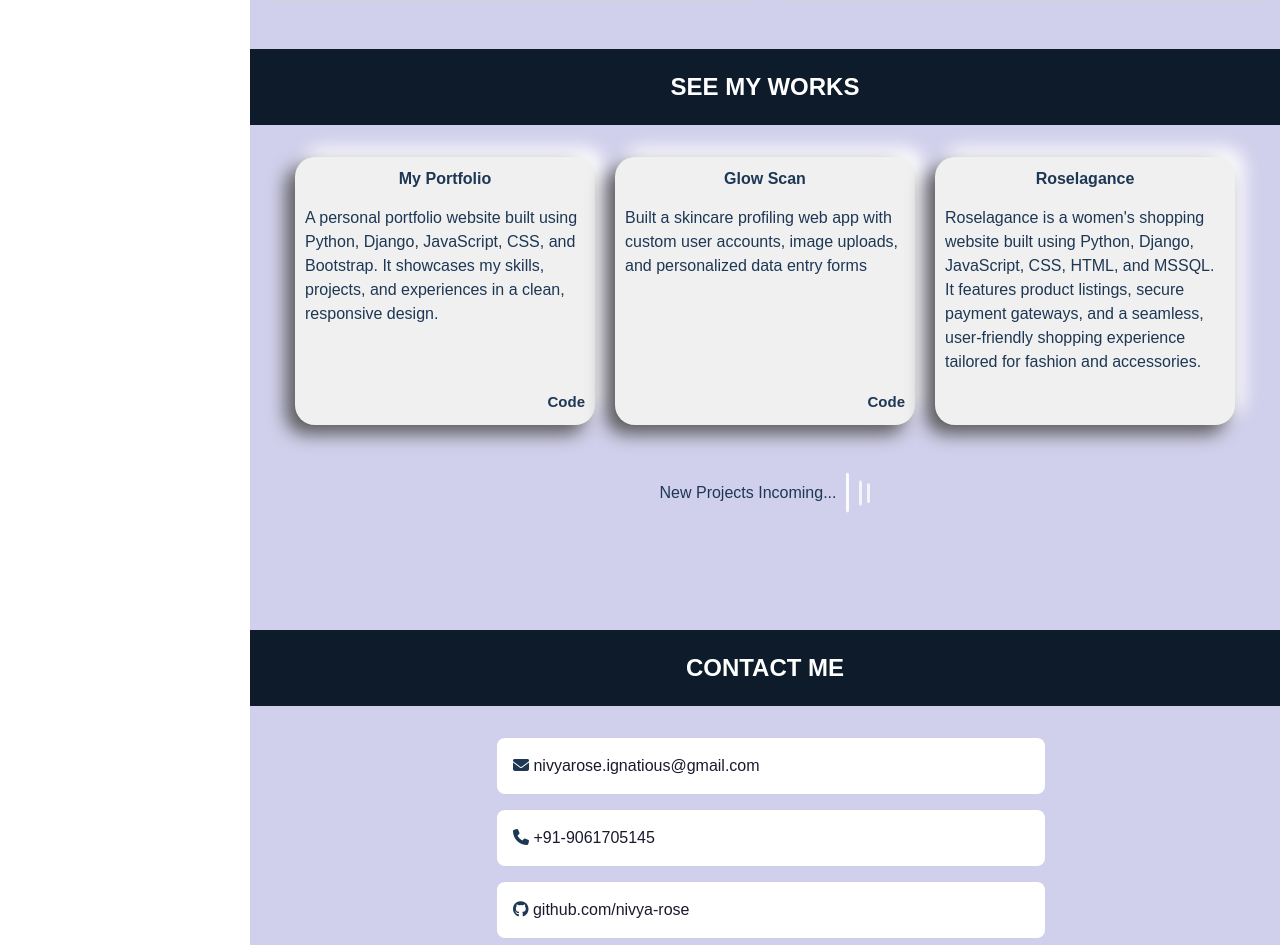
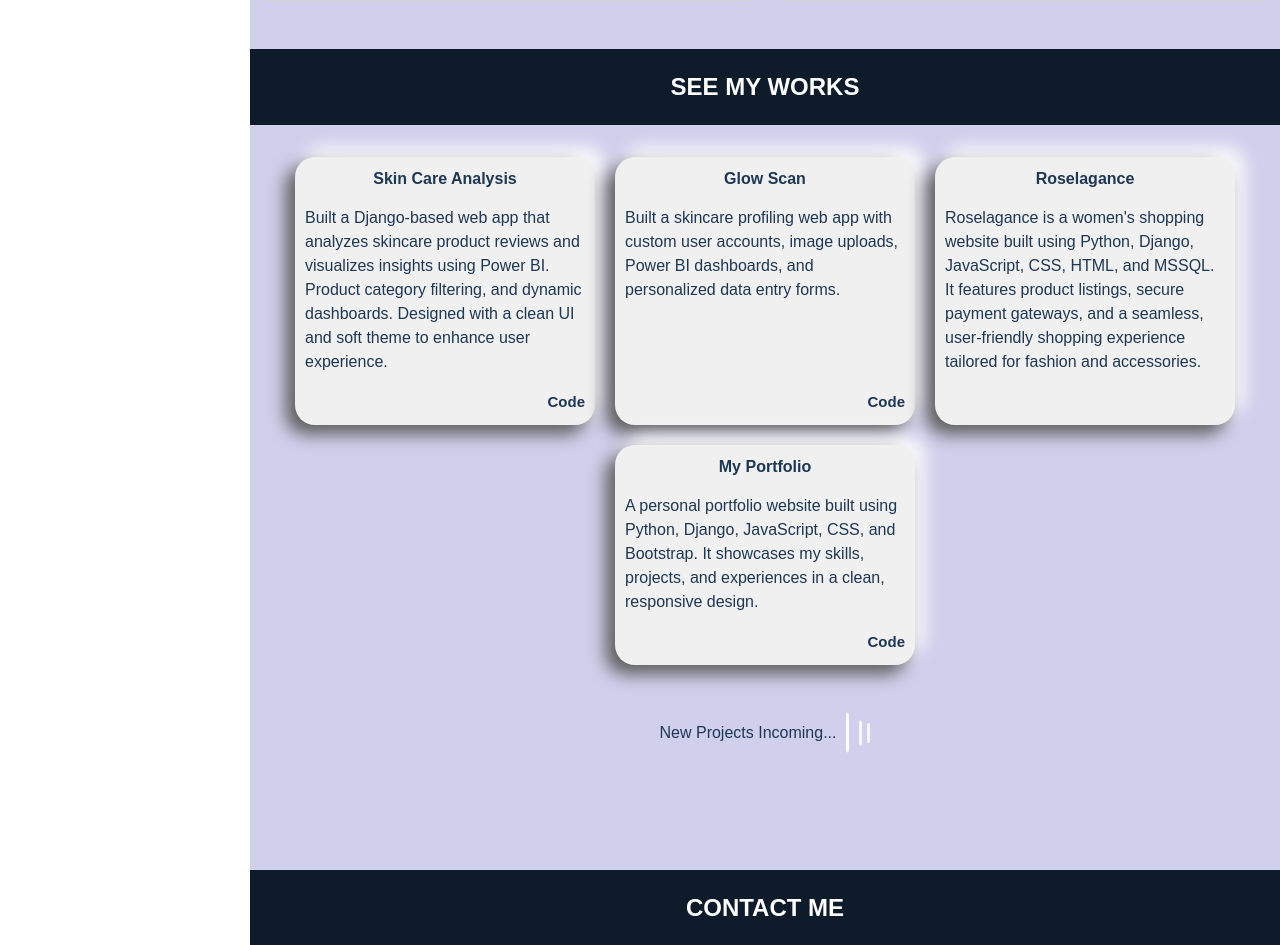
Before and after one commit to nivya-rose/my-portfolio, a Django app: page / in a window 1280 px wide. Shown: the part 2712-3657 px from the top of the page. Run offline with Django 5.2, Linux system fonts and the light colour scheme.

Commit message:
new project added

```diff
--- a/home/templates/base.html
+++ b/home/templates/base.html
@@ -327,47 +327,48 @@
 
       <!-- Projects Container (Flexbox) -->
       <div class="projects-container">
-
-        <!-- Card 1: My Portfolio -->
+       <!-- Card 2: Skin Care Analsysy -->
         <div class="card-project">
           <div class="card__img"></div>
           <div class="card__descr-wrapper">
-            <p class="card__title">My Portfolio</p>
+            <p class="card__title">Skin Care Analysis</p>
             <p class="card__descr">
-              A personal portfolio website built using Python, Django, JavaScript, CSS, and Bootstrap.
-              It showcases my skills, projects, and experiences in a clean, responsive design.
+             Built a Django-based web app that analyzes skincare product reviews and visualizes insights using Power BI.
+             Product category filtering, and dynamic dashboards.
+             Designed with a clean UI and soft theme to enhance user experience.
             </p>
             <div class="card__links">
               <div>
                 <svg xmlns="http://www.w3.org/2000/svg" viewBox="0 0 640 512" class="svg">
                   <!-- External Link Icon -->
                 </svg>
-                <!--a class="link" href="">Preview</a-->
+                <!--a class="link" href="#">Preview</a-->
               </div>
               <div>
                 <svg xmlns="http://www.w3.org/2000/svg" viewBox="0 0 496 512" class="svg">
                   <!-- GitHub Icon -->
                 </svg>
-                <a class="link" href="https://github.com/nivya-rose/my-portfolio" target="_blank">Code</a>
+                <a class="link" href="https://github.com/nivya-rose/skincare_analysis" target="_blank">Code</a>
               </div>
             </div>
           </div>
         </div>
-     <!-- Card 1: My Portfolio -->
+
+ <!-- Card 3: Glow Scan -->
         <div class="card-project">
           <div class="card__img"></div>
           <div class="card__descr-wrapper">
             <p class="card__title">Glow Scan</p>
             <p class="card__descr">
-              Built a skincare profiling web app with custom user accounts,
-              image uploads, and personalized data entry forms
+             Built a skincare profiling web app with custom user accounts,
+      image uploads, Power BI dashboards, and personalized data entry forms.
             </p>
             <div class="card__links">
               <div>
                 <svg xmlns="http://www.w3.org/2000/svg" viewBox="0 0 640 512" class="svg">
                   <!-- External Link Icon -->
                 </svg>
-                <!--a class="link" href="">Preview</a-->
+                <!--a class="link" href="#">Preview</a-->
               </div>
               <div>
                 <svg xmlns="http://www.w3.org/2000/svg" viewBox="0 0 496 512" class="svg">
@@ -379,7 +380,7 @@
           </div>
         </div>
 
-        <!-- Card 3: E-Commerce -->
+    <!-- Card 3: E-Commerce -->
         <div class="card-project">
           <div class="card__img"></div>
           <div class="card__descr-wrapper">
@@ -405,34 +406,34 @@
             </div>
           </div>
         </div>
-
-        <!-- Card 3: MyProject
+   <!-- Card 1: My Portfolio -->
         <div class="card-project">
           <div class="card__img"></div>
           <div class="card__descr-wrapper">
-            <p class="card__title">MyProject</p>
+            <p class="card__title">My Portfolio</p>
             <p class="card__descr">
-              A custom application leveraging RESTful APIs and caching for real-time data processing.
-              Built with Django and PostgreSQL for high performance and scalability.
+              A personal portfolio website built using Python, Django, JavaScript, CSS, and Bootstrap.
+              It showcases my skills, projects, and experiences in a clean, responsive design.
             </p>
             <div class="card__links">
               <div>
                 <svg xmlns="http://www.w3.org/2000/svg" viewBox="0 0 640 512" class="svg">
-
+                  <!-- External Link Icon -->
                 </svg>
-                <a class="link" href="#">Preview</a>
+                <!--a class="link" href="">Preview</a-->
               </div>
               <div>
                 <svg xmlns="http://www.w3.org/2000/svg" viewBox="0 0 496 512" class="svg">
-
+                  <!-- GitHub Icon -->
                 </svg>
-                <a class="link" href="#">Code</a>
+                <a class="link" href="https://github.com/nivya-rose/my-portfolio" target="_blank">Code</a>
               </div>
             </div>
           </div>
         </div>
 
-      </div> -->
+
+
     </section>
     <div class="loader">
       <span>New Projects Incoming...</span>
```
Also changed, not shown: 2 other files.
